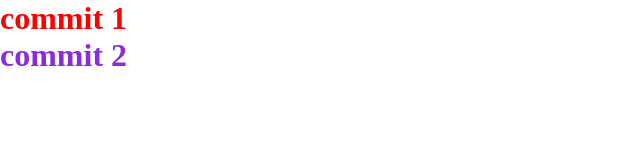
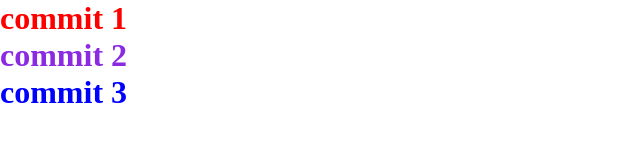
Before and after one commit to themagawo2011/lesson-14-practice-1, a plain HTML site: page index.html in a window 1280 px wide. Shown: the whole page, without its empty margins (0-640 px from the left). Drawn offline with Linux system fonts and the light colour scheme.

Commit message:
commit 3

```diff
--- a/index.html
+++ b/index.html
@@ -9,5 +9,6 @@
 <body>
     <h1 class="commit1">commit 1</h1>
     <h1 class="commit2">commit 2</h1>
+    <h1 class="commit3">commit 3</h1>
 </body>
 </html>
--- a/style.css
+++ b/style.css
@@ -9,3 +9,7 @@
 .commit2{
     color: blueviolet;
 }
+
+.commit3{
+    color: blue;
+}
```
